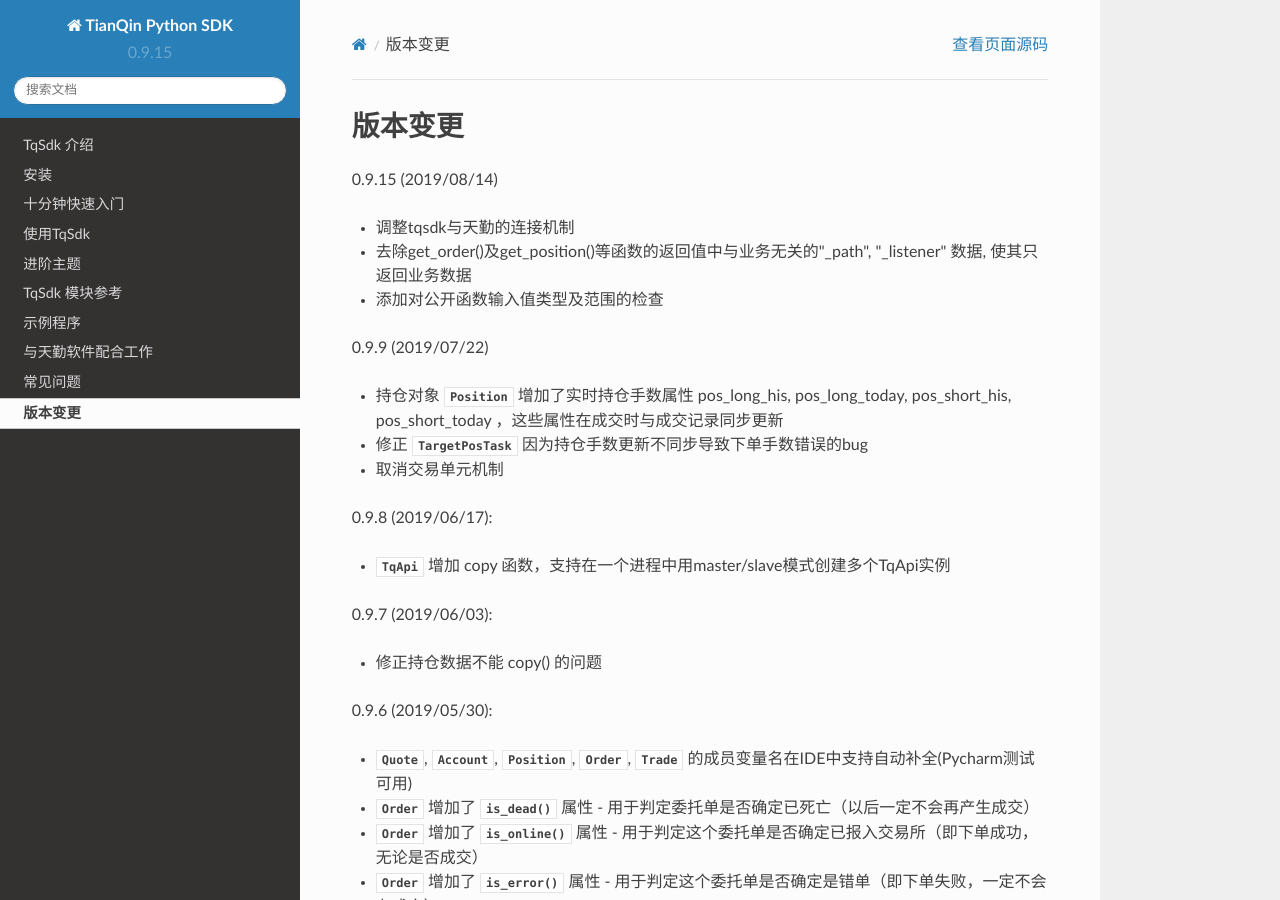
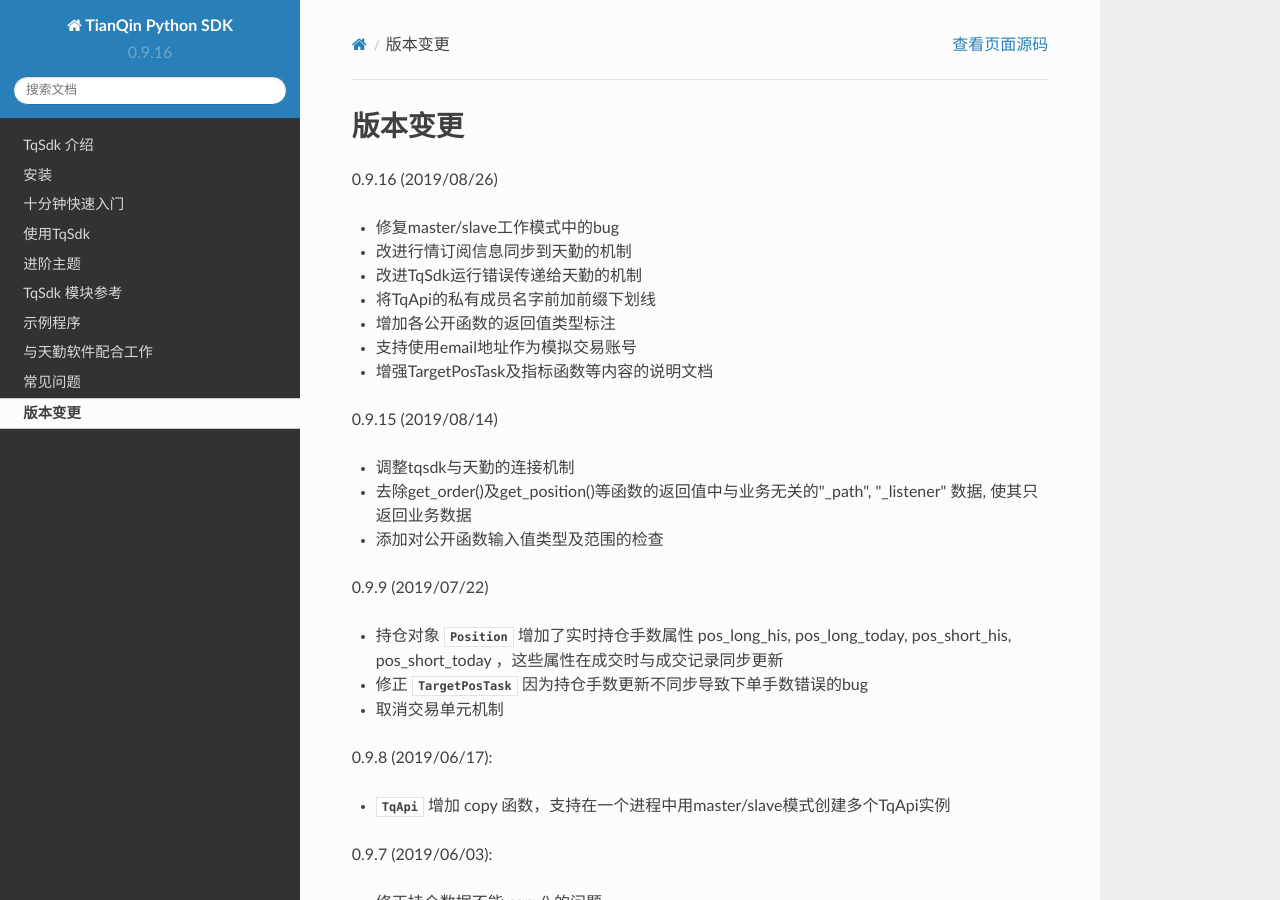
Before and after one commit to shinnytech/tqsdk-python, a Sphinx documentation site: the page built from doc/version.rst, in a window 1280 px wide and 900 px high. Built offline with Sphinx 7.4.7 and the Read the Docs theme 2.0.0, drawn with Linux system fonts in a browser that asks for light colours; comment, search, counter and statistics services are not loaded.

```diff
--- a/doc/conf.py
+++ b/doc/conf.py
@@ -48,9 +48,9 @@ author = u'TianQin'
 # built documents.
 #
 # The short X.Y version.
-version = u'0.9.15'
+version = u'0.9.16'
 # The full version, including alpha/beta/rc tags.
-release = u'0.9.15'
+release = u'0.9.16'
 
 # The language for content autogenerated by Sphinx. Refer to documentation
 # for a list of supported languages.
--- a/doc/version.rst
+++ b/doc/version.rst
@@ -2,6 +2,17 @@
 
 版本变更
 =============================
+0.9.16 (2019/08/26)
+
+* 修复master/slave工作模式中的bug
+* 改进行情订阅信息同步到天勤的机制
+* 改进TqSdk运行错误传递给天勤的机制
+* 将TqApi的私有成员名字前加前缀下划线
+* 增加各公开函数的返回值类型标注
+* 支持使用email地址作为模拟交易账号
+* 增强TargetPosTask及指标函数等内容的说明文档
+
+
 0.9.15 (2019/08/14)
 
 * 调整tqsdk与天勤的连接机制
--- a/setup.py
+++ b/setup.py
@@ -36,7 +36,7 @@ with open("README.md", mode="r", encoding='utf-8') as fh:
 
 setuptools.setup(
     name='tqsdk',
-    version="0.9.15",
+    version="0.9.16",
     description='TianQin SDK',
     author='TianQin',
     author_email='tianqincn@gmail.com',
--- a/tqsdk/__version__.py
+++ b/tqsdk/__version__.py
@@ -1 +1 @@
-__version__ = '0.9.15'
+__version__ = '0.9.16'
```
Also changed, not shown: README.md (+1 -1 lines).
